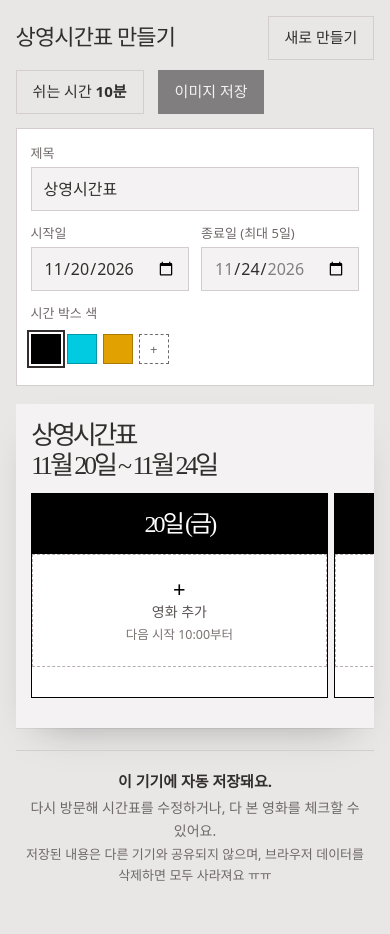
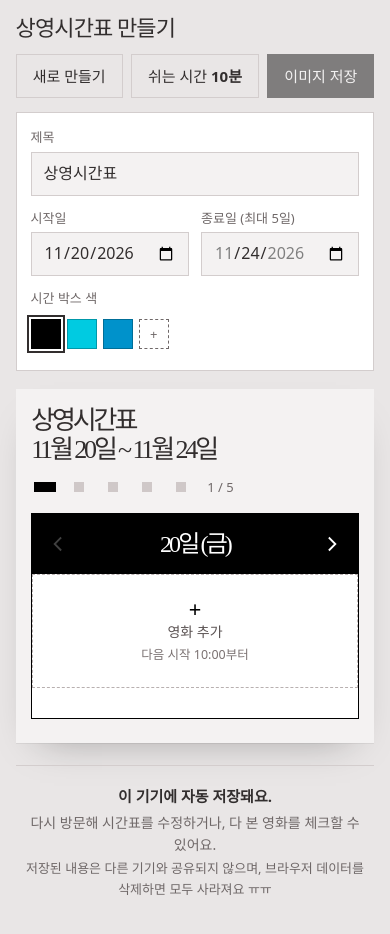
Before and after one commit to hayoungos/Showtimes-Maker, a plain HTML site: page index.html in a window 390 px wide. Drawn offline with Linux system fonts and the light colour scheme; a web font is replaced by a local one.

Commit message:
모바일: 하루씩 넘기기(헤더 화살표·날짜 점·스와이프), 상단 버튼 한 줄 배치, 시간 박스 프리셋 #0092CB
Co-Authored-By: Claude Opus 5.5 <noreply@anthropic.com>
Claude-Session: https://claude.ai/code/session_01GQBQhSLxG5WUbgLbbuJjf8

```diff
--- a/index.html
+++ b/index.html
@@ -21,6 +21,7 @@ button{cursor:pointer}
 :focus-visible{outline:2px solid var(--ink);outline-offset:2px}
 .wrap{max-width:1180px;margin:0 auto;padding:16px max(4vw,14px) 80px}
 .bar{display:flex;flex-wrap:wrap;align-items:center;gap:10px 14px;margin-bottom:14px}
+.acts{display:flex;gap:10px}
 .bar h1{font:400 22px/1.2 var(--serif);letter-spacing:-.04em;margin:0;margin-right:auto}
 .stat{font-size:14px;color:var(--mute);white-space:nowrap}
 .stat b{color:var(--ink);font-weight:700}
@@ -82,6 +83,17 @@ button{cursor:pointer}
 .add b{font-size:22px;font-weight:400;line-height:1;color:#000}
 .add small{font-size:12.5px;color:#7b7272}
 .add:hover{outline-color:#000}
+.mnav,.mdots{display:none}
+.dn{position:absolute;top:8px;width:44px;height:44px;border:0;background:none;color:#fff;font:400 34px/1 var(--serif);display:none;place-items:center;padding:0}
+.dn.prev{left:4px}.dn.next{right:4px}
+.dn:disabled{opacity:.25;cursor:default}
+.dn svg{width:20px;height:20px}
+@media(max-width:760px){.day .dn{display:grid}}
+.mdots{gap:6px;align-items:center;margin:-4px 0 12px}
+.mdots button{width:28px;height:28px;padding:0;border:0;background:none;display:grid;place-items:center}
+.mdots button i{display:block;width:10px;height:10px;background:#cfc8c8}
+.mdots button[aria-current=true] i{background:#000;width:22px}
+.mdots span{font-size:13px;color:#6f6868;margin-left:6px}
 /* sheet */
 .scrim{position:fixed;inset:0;background:rgba(10,6,6,.45);display:none;z-index:20}
 .scrim.on{display:block}
@@ -128,8 +140,16 @@ button{cursor:pointer}
  .setup{grid-template-columns:minmax(0,1fr) minmax(0,1fr)}
  .setup .f:first-child{grid-column:1/-1}
  .setup .f:nth-child(4){grid-column:1/-1}
- .cols{display:flex;overflow-x:auto;scroll-snap-type:x mandatory;gap:6px;margin:0 calc(-1*clamp(14px,4vw,44px));padding:0 clamp(14px,4vw,44px) 6px;scrollbar-width:thin}
- .col{flex:0 0 min(76vw,300px);scroll-snap-align:center;min-height:0}
+ .bar{gap:12px}
+ .bar .stat{font-size:13px}
+ .acts{width:100%;gap:8px}
+ .acts .btn{flex:1 1 auto;padding:0 10px;font-size:15px}
+ .cols{display:block;position:relative}
+ .col{display:none;min-height:0}
+ .col.cur{display:flex}
+ .day{position:relative}
+ .mnav{display:flex}
+ .mdots{display:flex}
  .bhead{flex-direction:column;gap:2px}
  .sheet{top:auto;left:0;width:100%;height:min(86vh,720px);border-radius:0}
  .stamp{font-size:30px}
@@ -142,9 +162,11 @@ button{cursor:pointer}
  <div class="bar">
   <h1>상영시간표 만들기</h1>
   <span class="stat" id="prog"></span>
-  <button class="btn ghost" id="bNew">새로 만들기</button>
-  <button class="btn ghost" id="bSet">쉬는 시간 <b id="gapLbl"></b></button>
-  <button class="btn pri" id="bExp">이미지 저장</button>
+  <div class="acts">
+   <button class="btn ghost" id="bNew">새로 만들기</button>
+   <button class="btn ghost" id="bSet">쉬는 시간 <b id="gapLbl"></b></button>
+   <button class="btn pri" id="bExp">이미지 저장</button>
+  </div>
  </div>
  <form class="setup" id="setup" autocomplete="off">
   <label class="f"><span>제목</span><input id="iTitle" maxlength="20"></label>
@@ -155,6 +177,7 @@ button{cursor:pointer}
  <section class="board" id="board" aria-label="상영시간표 미리보기">
   <div class="bhead"><div id="bTitle"></div><div id="bRange"></div></div>
   <div class="errbar" id="errbar" role="alert" hidden><span id="errMsg"></span><button class="retry" id="errRetry">다시 시도</button></div>
+  <div class="mdots" id="mdots" aria-label="날짜 이동"></div>
   <div class="cols" id="cols"></div>
  </section>
  <footer class="foot">
@@ -185,7 +208,7 @@ const iso=d=>d.getFullYear()+"-"+pad(d.getMonth()+1)+"-"+pad(d.getDate());
 const uid=()=>Math.random().toString(36).slice(2,10);
 
 const LS="myShowtimes.v1",LSI="myShowtimes.img.v1";
-let S,IMG={},justAdded=null,loading=true,remotePending=false,uploading=null;
+let mDay=0,S,IMG={},justAdded=null,loading=true,remotePending=false,uploading=null;
 function fresh(){const t=todayISO();return{badge:"#000000",title:"상영시간표",start:t,days:5,gap:10,entries:[],updated:0}}
 try{S=JSON.parse(localStorage.getItem(LS))||fresh()}catch(e){S=fresh()}
 try{IMG=JSON.parse(localStorage.getItem(LSI))||{}}catch(e){IMG={}}
@@ -238,7 +261,7 @@ function find(q){
 }
 
 /* ---------- badge colour ---------- */
-const SW=["#000000","#00cbe1","#e1a100"];
+const SW=["#000000","#00cbe1","#0092cb"];
 const badge=()=>/^#[0-9a-f]{6}$/i.test(S.badge||"")?S.badge:"#000000";
 function badgeInk(){return"#ffffff"}
 function renderSw(){const c=badge();const custom=!SW.includes(c.toLowerCase());
@@ -277,12 +300,14 @@ function render(){
  let h="";
  for(let d=0;d<S.days;d++){
   const L=dayList(d);
-  h+=`<div class="col" data-d="${d}"><div class="day">${dayName(d)}</div>${L.map(cardHTML).join("")}`;
+  h+=`<div class="col${d===mDay?" cur":""}" data-d="${d}"><div class="day"><button class="dn prev" data-nav="-1" aria-label="이전 날짜" ${d===0?"disabled":""}><svg viewBox="0 0 24 24" fill="none" stroke="currentColor" stroke-width="2.2" stroke-linecap="square" stroke-linejoin="miter" aria-hidden="true"><path d="M15 5l-7 7 7 7"/></svg></button>${dayName(d)}<button class="dn next" data-nav="1" aria-label="다음 날짜" ${d===S.days-1?"disabled":""}><svg viewBox="0 0 24 24" fill="none" stroke="currentColor" stroke-width="2.2" stroke-linecap="square" stroke-linejoin="miter" aria-hidden="true"><path d="M9 5l7 7-7 7"/></svg></button></div>${L.map(cardHTML).join("")}`;
   if(remotePending&&!S.entries.length){h+=Array.from({length:d%2?2:3},()=>`<div class="sk-card" aria-hidden="true"><span class="shot sk"></span><span class="sk-line tb"></span><span class="sk-line l1"></span><span class="sk-line l2"></span></div>`).join("")+"</div>";continue}
   if(L.length<5){const t=nextStart(d);h+=`<button class="add" data-act="add" data-d="${d}"><span class="ghost" aria-hidden="true"><i></i><span class="info"><span class="time">00:00</span><span class="t1">-</span><span class="t2">-</span></span></span><span class="lab"><b>+</b>영화 추가<small>${t<1440?"다음 시작 "+hm(t)+"부터":"시작 시간을 골라 추가"}</small></span></button>`}
   h+="</div>";
  }
+ if(mDay>S.days-1)mDay=S.days-1;
  cols.innerHTML=h;justAdded=null;
+ $("mdots").innerHTML=Array.from({length:S.days},(_,d)=>`<button data-go="${d}" aria-label="${dayName(d)}" aria-current="${d===mDay}"><i></i></button>`).join("")+`<span>${mDay+1} / ${S.days}</span>`;
 }
 
 /* ---------- save ---------- */
@@ -433,7 +458,11 @@ async function processImage(f,forId){
 }
 
 /* board clicks */
-$("cols").addEventListener("click",ev=>{
+function goDay(d){d=Math.max(0,Math.min(S.days-1,d));if(d===mDay)return;mDay=d;render()}
+$("mdots").addEventListener("click",e=>{const b=e.target.closest("[data-go]");if(b)goDay(+b.dataset.go)});
+let tx=null,ty=null;$("cols").addEventListener("touchstart",e=>{tx=e.touches[0].clientX;ty=e.touches[0].clientY},{passive:true});
+$("cols").addEventListener("touchend",e=>{if(tx==null)return;const dx=e.changedTouches[0].clientX-tx,dy=e.changedTouches[0].clientY-ty;tx=null;if(Math.abs(dx)>50&&Math.abs(dx)>Math.abs(dy)*1.5)goDay(mDay+(dx<0?1:-1))},{passive:true});
+$("cols").addEventListener("click",ev=>{const nv=ev.target.closest("[data-nav]");if(nv){goDay(mDay+ +nv.dataset.nav);return}
  const b=ev.target.closest("[data-act]");if(!b)return;
  const card=b.closest(".card"),id=card&&card.dataset.id;
  if(b.dataset.act==="add")openAdd(+b.dataset.d);
```
